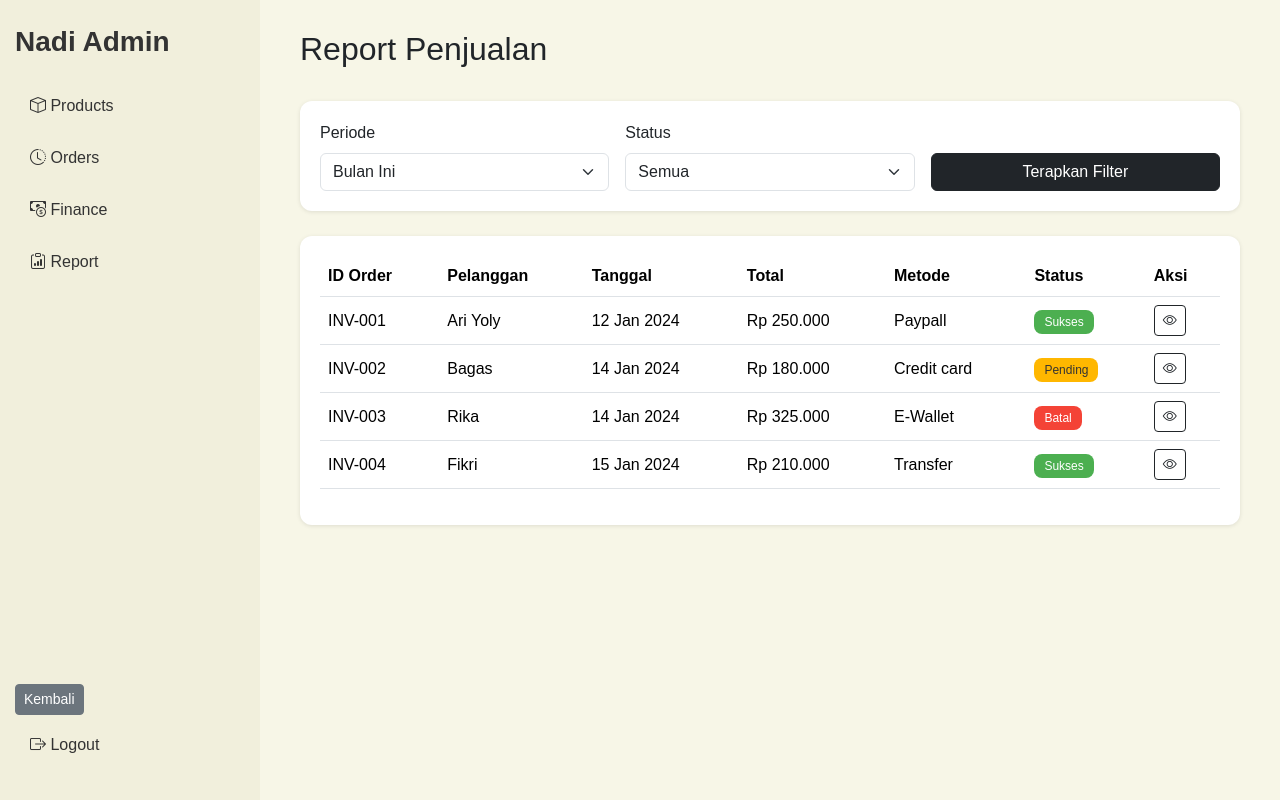
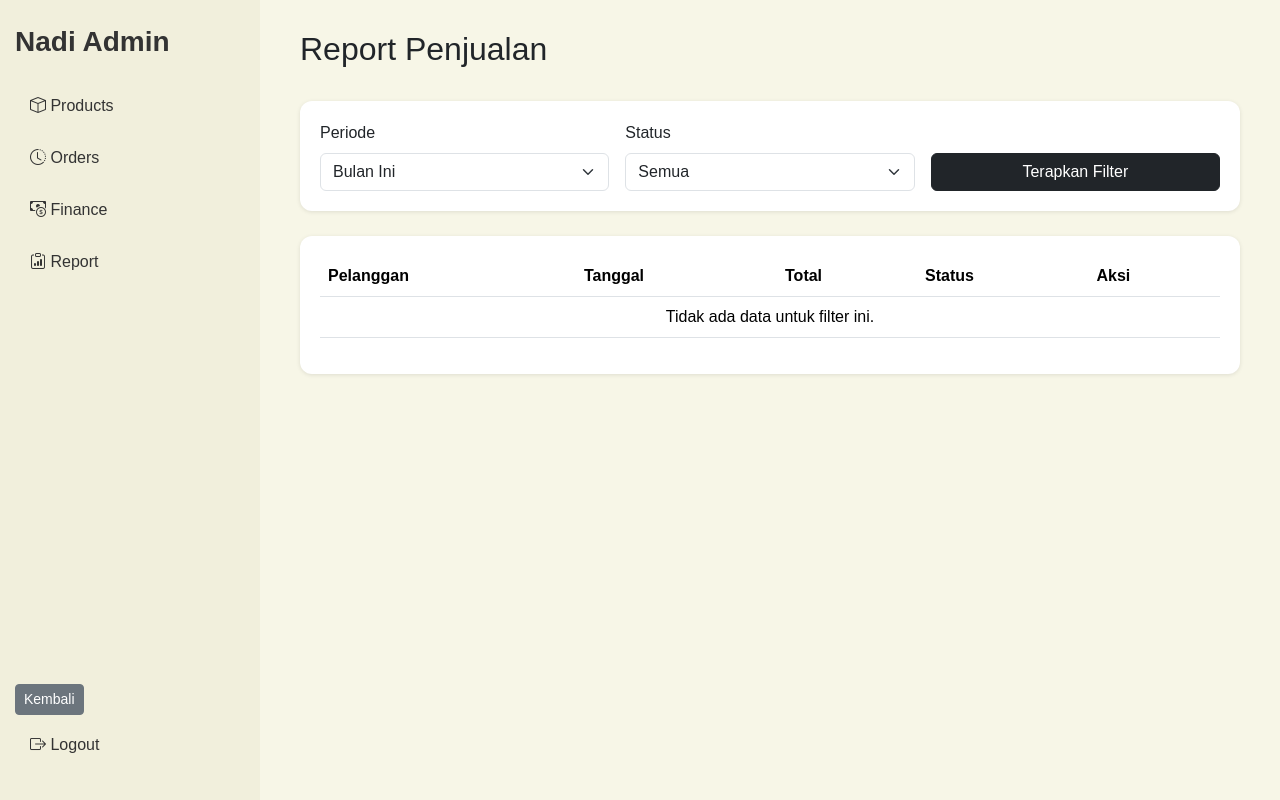
Before and after one commit to JackyAkagami/eCommerce_TokoBuku, a PHP site: page /E-Commerce/app/views/admin/report.php in a window 1280 px wide. Run offline with PHP 8.4, Linux system fonts and the light colour scheme; some libraries are stand-ins or nearby versions.

Commit message:
dah kelar

```diff
--- a/app/views/admin/report.php
+++ b/app/views/admin/report.php
@@ -84,9 +84,14 @@
       font-size: 12px;
     }
   </style>
-
 </head>
 <body>
+
+<?php
+$periode = $data['periode'] ?? 'bulan_ini';
+$status  = $data['status']  ?? 'semua';
+$orders  = $data['orders']  ?? [];
+?>
 
 <div class="wrapper">
 
@@ -114,107 +119,97 @@
       <h2>Report Penjualan</h2>
     </div>
 
+    <!-- FILTER -->
     <div class="card-box">
+      <form method="get" action="<?= BASEURL ?>/report">
         <div class="row g-3 align-items-end">
           <div class="col-md-4">
             <label class="form-label">Periode</label>
-          <select class="form-select">
-            <option>Bulan Ini</option>
-            <option>Bulan Lalu</option>
-            <option>3 Bulan Terakhir</option>
-            <option>1 Tahun Terakhir</option>
+            <select class="form-select" name="periode">
+              <option value="bulan_ini"  <?= ($periode === 'bulan_ini') ? 'selected' : '' ?>>Bulan Ini</option>
+              <option value="bulan_lalu" <?= ($periode === 'bulan_lalu') ? 'selected' : '' ?>>Bulan Lalu</option>
+              <option value="3_bulan"    <?= ($periode === '3_bulan') ? 'selected' : '' ?>>3 Bulan Terakhir</option>
+              <option value="1_tahun"    <?= ($periode === '1_tahun') ? 'selected' : '' ?>>1 Tahun Terakhir</option>
             </select>
           </div>
 
           <div class="col-md-4">
             <label class="form-label">Status</label>
-          <select class="form-select">
-            <option>Semua</option>
-            <option>Sukses</option>
-            <option>Batal</option>
-            <option>Pending</option>
+            <select class="form-select" name="status">
+              <option value="semua"   <?= ($status === 'semua') ? 'selected' : '' ?>>Semua</option>
+              <option value="sukses"  <?= ($status === 'sukses') ? 'selected' : '' ?>>Sukses</option>
+              <option value="batal"   <?= ($status === 'batal') ? 'selected' : '' ?>>Batal</option>
+              <option value="pending" <?= ($status === 'pending') ? 'selected' : '' ?>>Pending</option>
             </select>
           </div>
 
           <div class="col-md-4">
-          <button class="btn btn-dark w-100">Terapkan Filter</button>
+            <button class="btn btn-dark w-100" type="submit">Terapkan Filter</button>
           </div>
         </div>
+      </form>
     </div>
 
+    <!-- TABEL REPORT -->
     <div class="card-box">
-
       <table class="table table-hover align-middle">
         <thead>
           <tr>
-            <th>ID Order</th>
             <th>Pelanggan</th>
             <th>Tanggal</th>
             <th>Total</th>
-            <th>Metode</th>
             <th>Status</th>
             <th>Aksi</th>
           </tr>
         </thead>
 
         <tbody>
-
-          <?php
-          $data = [
-            ["INV-001", "Ari Yoly", "2024-01-12", 250000, "Paypall", "Sukses"],
-            ["INV-002", "Bagas", "2024-01-14", 180000, "Credit card", "Pending"],
-            ["INV-003", "Rika", "2024-01-14", 325000, "E-Wallet", "Batal"],
-            ["INV-004", "Fikri", "2024-01-15", 210000, "Transfer", "Sukses"]
-          ];
-
-          foreach ($data as $d):
-            $status = strtolower($d[5]);
+          <?php if (!empty($orders)): ?>
+            <?php foreach ($orders as $o):
+              $statusRaw   = $o['status_order'];
+              $statusLower = strtolower($statusRaw);
             ?>
-
             <tr>
-            <td><?= $d[0] ?></td>
-            <td><?= $d[1] ?></td>
-            <td><?= date("d M Y", strtotime($d[2])) ?></td>
-            <td>Rp <?= number_format($d[3], 0, ',', '.') ?></td>
-            <td><?= $d[4] ?></td>
+              <td><?= htmlspecialchars($o['nama_pelanggan']) ?></td>
+              <td><?= date("d M Y", strtotime($o['tanggal_order'])) ?></td>
+              <td>Rp <?= number_format($o['total_harga'], 0, ',', '.') ?></td>
               <td>
-              <?php if ($status == "sukses"): ?>
+                <?php if (in_array($statusLower, ['paid','completed'])): ?>
                   <span class="status-badge approved">Sukses</span>
-              <?php elseif ($status == "pending"): ?>
+                <?php elseif ($statusLower === 'pending'): ?>
                   <span class="status-badge pending">Pending</span>
+                <?php elseif ($statusLower === 'canceled'): ?>
+                  <span class="status-badge rejected">Batal</span>
                 <?php else: ?>
-                <span class="status-badge rejected">Batal</span>
+                  <span class="status-badge pending"><?= htmlspecialchars($statusRaw) ?></span>
                 <?php endif; ?>
               </td>
-
               <td>
                 <button
                   class="btn btn-outline-dark btn-sm viewDetail"
                   data-bs-toggle="modal"
                   data-bs-target="#detailModal"
-                data-id="<?= $d[0] ?>"
-                data-nama="<?= $d[1] ?>"
-                data-tanggal="<?= date("d M Y", strtotime($d[2])) ?>"
-                data-total="Rp <?= number_format($d[3], 0, ',', '.') ?>"
-                data-metode="<?= $d[4] ?>"
-                data-status="<?= $d[5] ?>"
+                  data-nama="<?= htmlspecialchars($o['nama_pelanggan']) ?>"
+                  data-tanggal="<?= date("d M Y", strtotime($o['tanggal_order'])) ?>"
+                  data-total="Rp <?= number_format($o['total_harga'], 0, ',', '.') ?>"
+                  data-status="<?= htmlspecialchars($statusRaw) ?>"
                 >
                   <i class="bi bi-eye"></i>
                 </button>
               </td>
             </tr>
-
             <?php endforeach; ?>
-
+          <?php else: ?>
+            <tr>
+              <td colspan="5" class="text-center">Tidak ada data untuk filter ini.</td>
+            </tr>
+          <?php endif; ?>
         </tbody>
       </table>
-
     </div>
 
   </div>
-
 </div>
-
 
 <!-- MODAL DETAIL -->
 <div class="modal fade" id="detailModal" tabindex="-1">
@@ -229,10 +224,6 @@
       <div class="modal-body">
         <table class="table">
           <tr>
-            <th>ID Order</th>
-            <td id="modal-id"></td>
-          </tr>
-          <tr>
             <th>Nama</th>
             <td id="modal-nama"></td>
           </tr>
@@ -243,10 +234,6 @@
           <tr>
             <th>Total</th>
             <td id="modal-total"></td>
-          </tr>
-          <tr>
-            <th>Metode</th>
-            <td id="modal-metode"></td>
           </tr>
           <tr>
             <th>Status</th>
@@ -263,18 +250,15 @@
   </div>
 </div>
 
-
 <script src="https://cdn.jsdelivr.net/npm/bootstrap@5.3.2/dist/js/bootstrap.bundle.min.js"></script>
 
 <script>
   document.querySelectorAll('.viewDetail').forEach(btn => {
     btn.addEventListener('click', function() {
-      document.getElementById('modal-id').textContent = this.dataset.id;
-      document.getElementById('modal-nama').textContent = this.dataset.nama;
+      document.getElementById('modal-nama').textContent    = this.dataset.nama;
       document.getElementById('modal-tanggal').textContent = this.dataset.tanggal;
-      document.getElementById('modal-total').textContent = this.dataset.total;
-      document.getElementById('modal-metode').textContent = this.dataset.metode;
-      document.getElementById('modal-status').textContent = this.dataset.status;
+      document.getElementById('modal-total').textContent   = this.dataset.total;
+      document.getElementById('modal-status').textContent  = this.dataset.status;
     });
   });
 </script>
```
Also changed, not shown: app/controllers/Finance.php (+9 -0 lines), app/controllers/Report.php (+15 -4 lines), app/models/Finance_model.php (+8 -1 lines), app/models/Report_model.php (added, +55 -0 lines), app/views/admin/finance.php (+9 -0 lines), app/models/Laporan_Model.php (deleted). Lines whose indentation alone changed are shown as unchanged.
